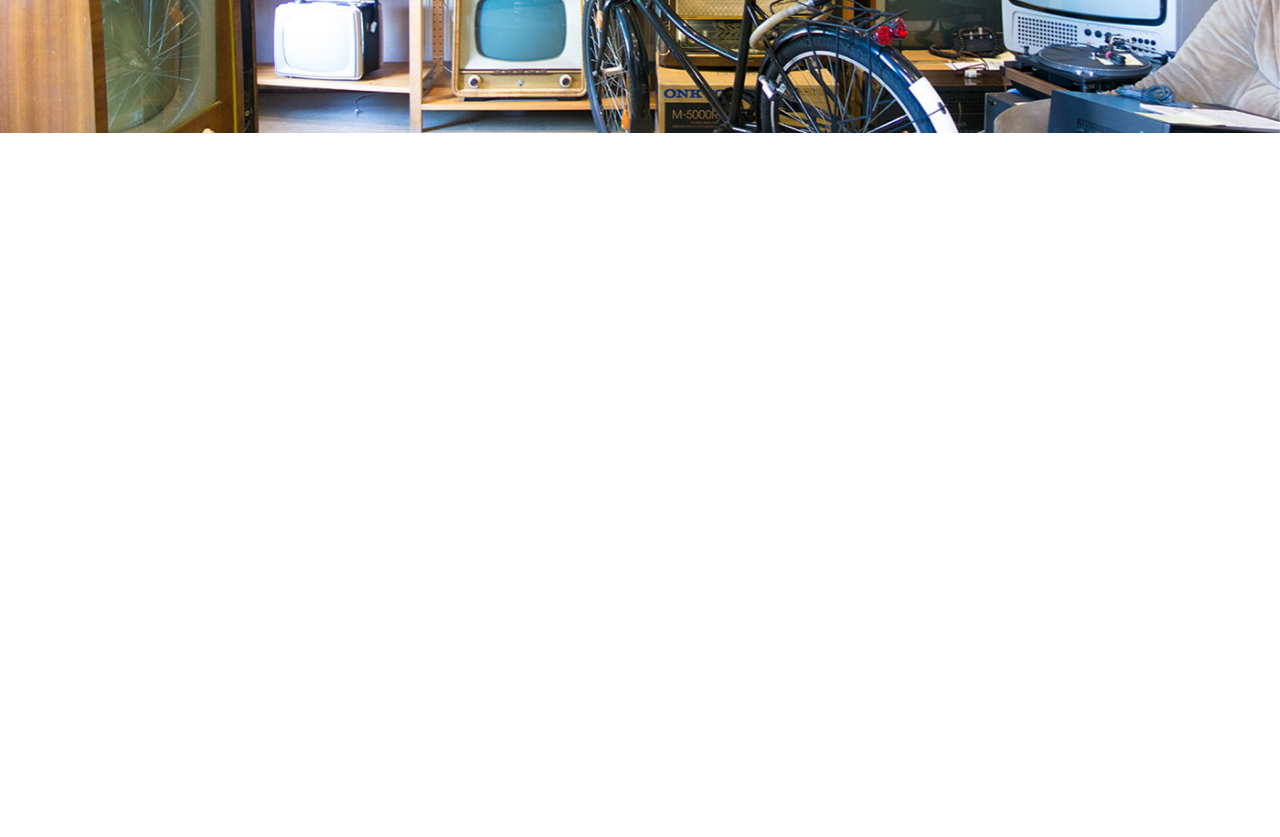
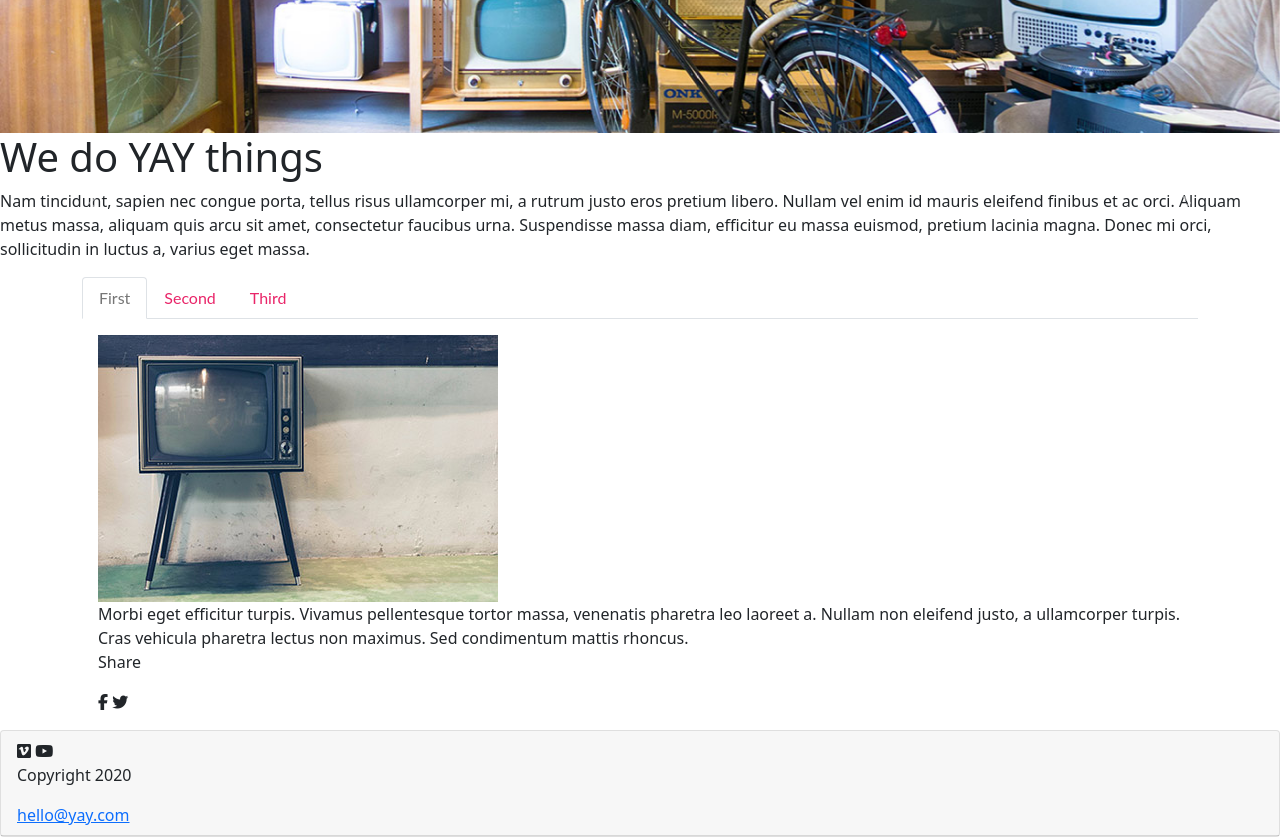
Before and after one commit to Noroff-FEU-Assignments/css-frameworks-ca-toreandre, a plain HTML site: page index.html in a window 1280 px wide. Shown: the part 380-1217 px from the top of the page. Before the commit the page ends 800 px from the top, so only its background shows below. Drawn offline with nearby package versions, Linux system fonts and the light colour scheme.

Commit message:
work work work

```diff
--- a/index.html
+++ b/index.html
@@ -6,7 +6,8 @@
     <meta name="viewport" content="width=device-width, initial-scale=1.0">
     <link rel="stylesheet" href="https://cdn.jsdelivr.net/npm/bootstrap@5.1.3/dist/css/bootstrap.min.css" integrity="sha384-1BmE4kWBq78iYhFldvKuhfTAU6auU8tT94WrHftjDbrCEXSU1oBoqyl2QvZ6jIW3" crossorigin="anonymous">
     <title>The YAY Company</title>
-
+    <script src="https://kit.fontawesome.com/a68b962b5d.js" crossorigin="anonymous"></script>
+    <link rel="preconnect" href="https://fonts.gstatic.com" crossorigin>
 
 </head>
 <body>
@@ -63,7 +64,57 @@
                     <span class="sr-only">Next</span>
                 </a>
 
+                <div class="welcome-text">
+                    <h1>We do YAY things</h1>
+                    <p>Nam tincidunt, sapien nec congue porta, tellus risus ullamcorper mi, a rutrum justo eros pretium libero. Nullam vel
+                        enim id mauris eleifend finibus et ac orci. Aliquam metus massa, aliquam quis arcu sit amet, consectetur faucibus
+                        urna. Suspendisse massa diam, efficitur eu massa euismod, pretium lacinia magna. Donec mi orci, sollicitudin in
+                        luctus a, varius eget massa.
+                    </p>
+                </div>
+
+
+                <div class="container">
+                    <ul class="nav nav-tabs">
+                        <li class="nav-item">
+                        <a class="nav-link active" aria-current="page" href="#">First</a>
+                        </li>
+                        <li class="nav-item">
+                        <a class="nav-link" href="#">Second</a>
+                        </li>
+                        <li class="nav-item">
+                        <a class="nav-link" href="#">Third</a>
+                        </li>
+                    </ul>
+
+                    <div class="card-body">
+                        <img src="images/tab/tab-1.jpg" class="one">
+                        <div class="card-content">
+                        <p class="card-text">Morbi eget efficitur turpis. Vivamus pellentesque tortor massa, venenatis pharetra leo laoreet a.
+                            Nullam non eleifend justo, a ullamcorper turpis. Cras vehicula pharetra lectus non maximus. Sed condimentum mattis
+                            rhoncus. </p>
+                        </div>
+                            <div class="card-icons">
+                            <p class="icon-text">Share</p>
+                                <i class="fa-brands fa-facebook-f"></i>
+                                <i class="fa-brands fa-twitter"></i>
+                        </div>
+                    </div>
+
+                </div>
     </div>
+    <footer>
+          <div class="card">
+            <div class="card-header">
+                <div class="footer-icons">
+                    <i class="fa-brands fa-vimeo"></i>
+                    <i class="fa-brands fa-youtube"></i>
+                </div>
+                <p class="">Copyright 2020</p>  <a href="hello@yay.com">hello@yay.com</a>
+            </div>
+          </div>
+    </footer>
+
 
     <script>
         // Slideshow
--- a/sass/partials/_navbar.scss
+++ b/sass/partials/_navbar.scss
@@ -18,6 +18,14 @@
 
 }
 
+.nav-tabs .nav-link {
+    color: $primary-color;
+}
+
+.nav-tabs .active{
+    color: $dark-gray!important;
+}
+
 .btn-outline-success {
     background-color: $primary-color!important;
     color: white;
--- a/sass/partials/_variables.scss
+++ b/sass/partials/_variables.scss
@@ -1,7 +1,18 @@
-$font-primary: "Playfair Display", sans-serif;
-$font-secondary: "Lato", sans-serif;
+$primary-font: "Playfair Display", sans-serif;
+$secondary-font: "Lato", sans-serif;
 
 $primary-color: #E92569;
 $secondary-color: #767676;
 
+$dark-gray: #767676;
+
 $navbar-bg: #EFEFEF;
+
+$nav-tabs-border-color: $dark-gray;
+$nav-tabs-link-active-color: $dark-gray;
+$nav-tabs-link-active-bg: $navbar-bg;
+$nav-tabs-link-active-border-color: $nav-tabs-link-active-bg;
+
+$nav-link-font-size: 19px;
+$nav-link-color: #E92569!important;
+$nav-link-hover-color: $secondary-color;
```
Also changed, not shown: sass/style.css, 1 other file.
